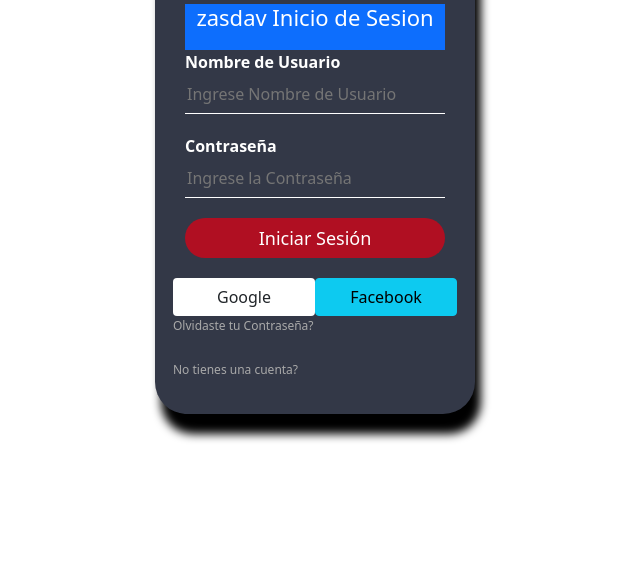
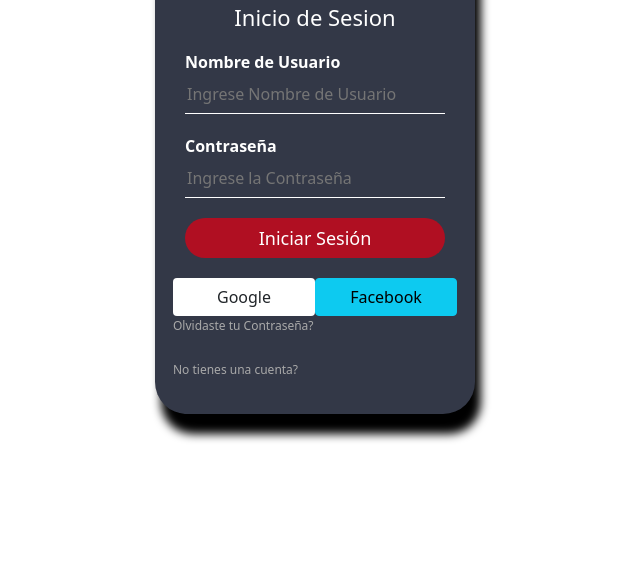
Before and after one commit to elverdiaz1016/APIWEBElver, a plain HTML site: page index.html in a window 1280 px wide. Shown: the part 226-800 px from the top of the page, without its empty margins (325-965 px from the left). Drawn offline with nearby package versions, Linux system fonts and the light colour scheme.

Commit message:
Update index.html

```diff
--- a/index.html
+++ b/index.html
@@ -11,7 +11,7 @@
 <body>
     <div class="login-box">
         <img class="avatar" src="Resources/images/logo.jpg" alt="Logo">
-        <h1 class="bg-primary">zasdav Inicio de Sesion</h1>
+        <h1 >Inicio de Sesion</h1>
         <div>
             <label >Nombre de Usuario</label>
             <input id="edtusername" type="text" placeholder="Ingrese Nombre de Usuario">
```
